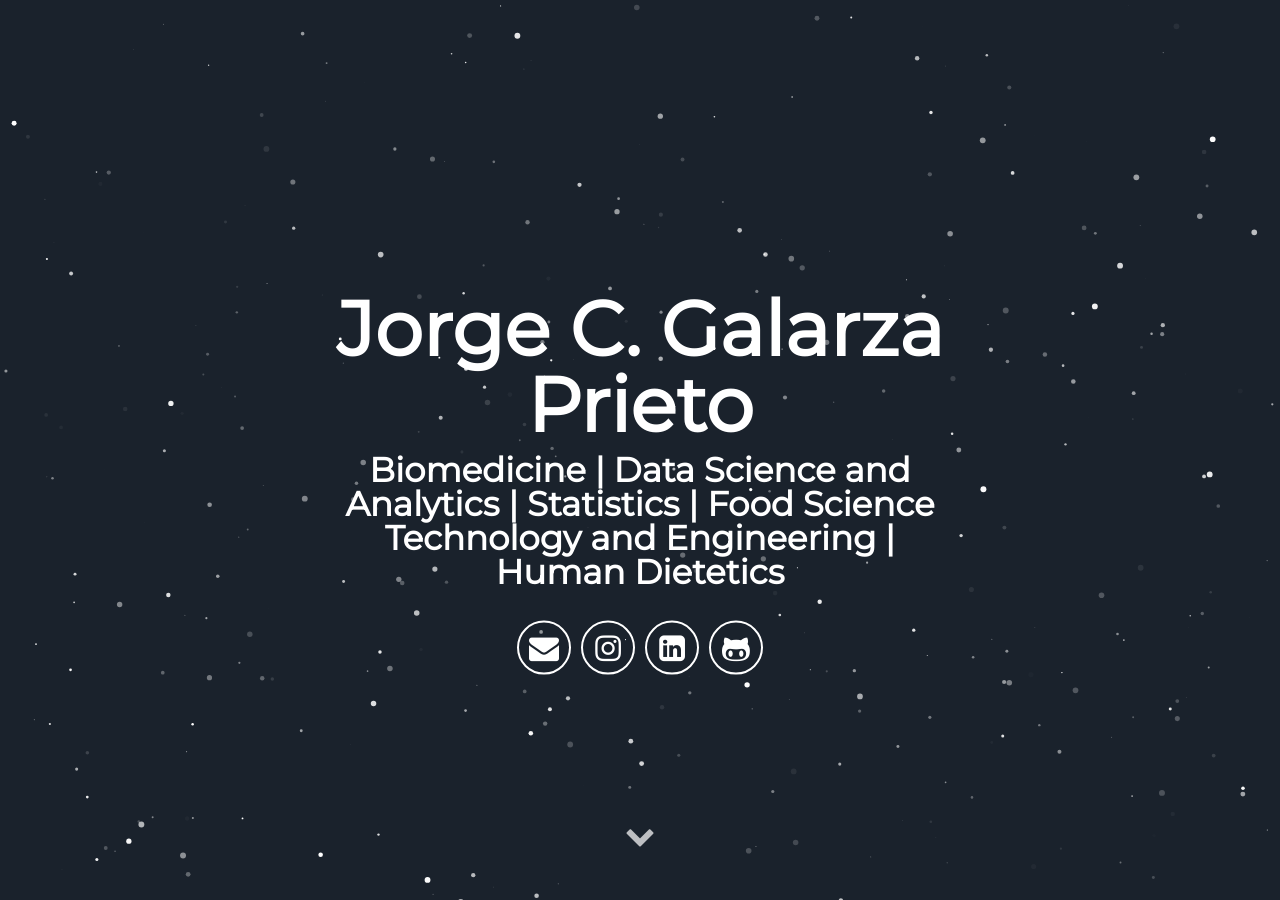
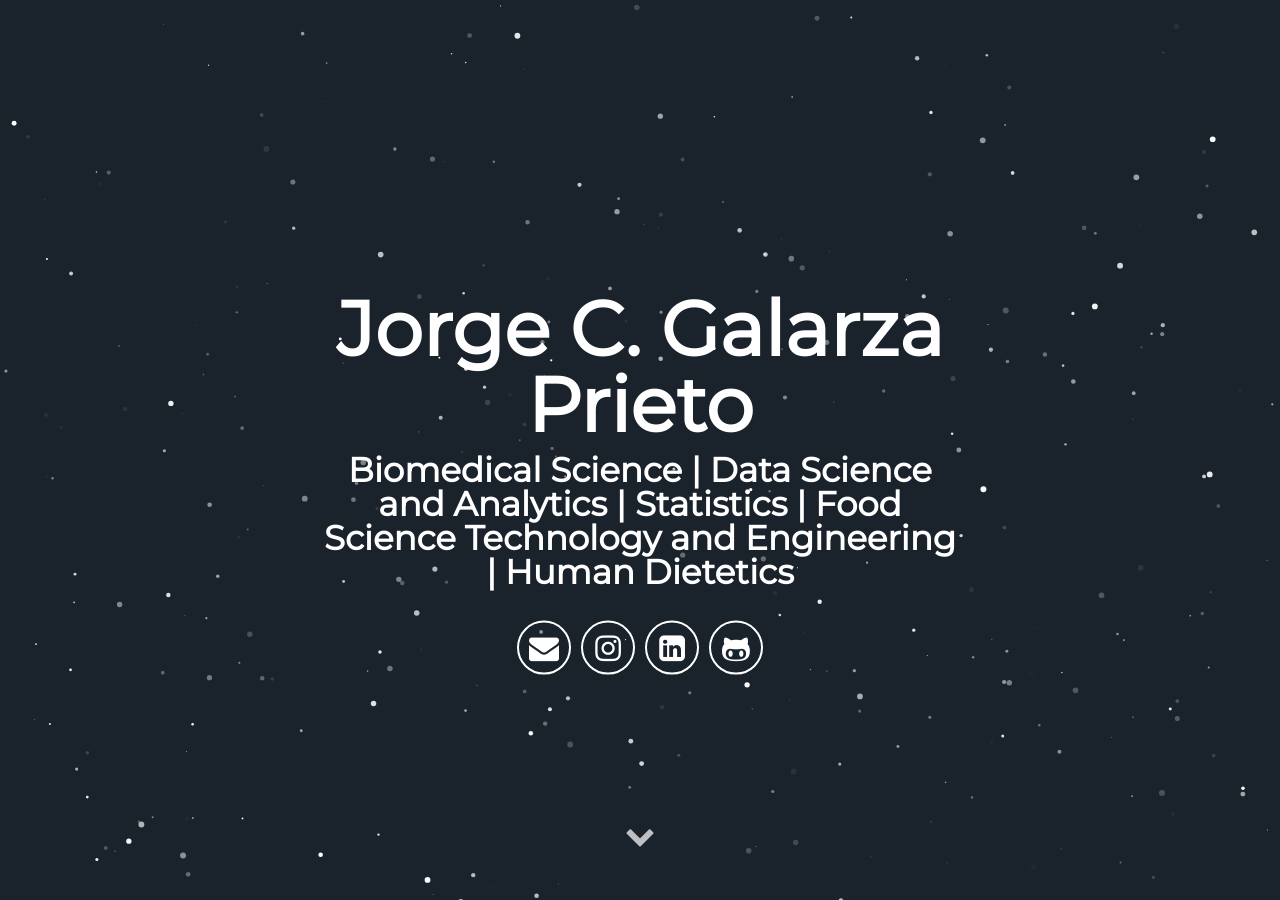
Before and after one commit to jorgegalarza1/jorgegalarza1.github.io, a Jekyll site: the page built from index.html, in a window 1280 px wide and 900 px high. Built offline with Jekyll 4.4.1, drawn with Linux system fonts in a browser that asks for light colours; some web fonts are replaced.

Commit message:
Update _config.yml

```diff
--- a/_config.yml
+++ b/_config.yml
@@ -7,7 +7,7 @@ description: Jekyll Theme Minimal Resume
 # User settings
 username: Jorge C. Galarza Prieto
 user_description: Hello, my name is Jorge C. Galarza Prieto and I am a Biomedical Scientist, PhD Candidate at New Mexico State University where my research is funded by the NIH (Research Initiative for Scientific Enhancement).
-user_title: Biomedicine | Data Science and Analytics | Statistics | Food Science Technology and Engineering | Human Dietetics
+user_title: Biomedical Science | Data Science and Analytics | Statistics | Food Science Technology and Engineering | Human Dietetics
 email: jorge_galarza_1@outlook.com
 # twitter_username: lorem_ipsum
 instagram_username: jc.galarza
```
